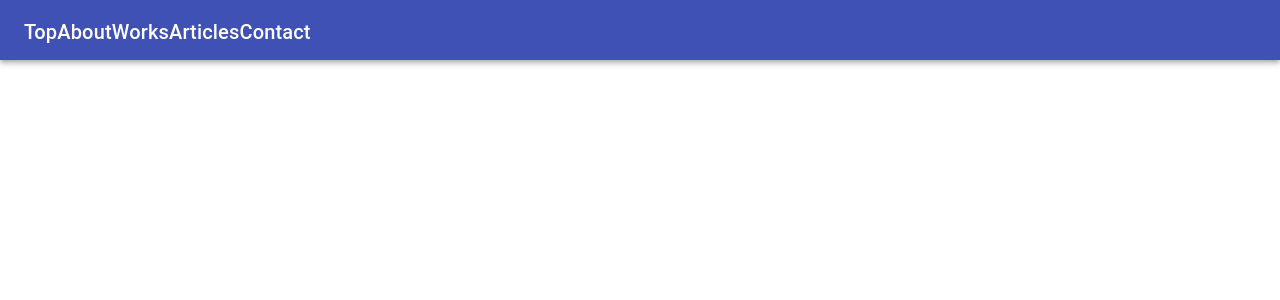
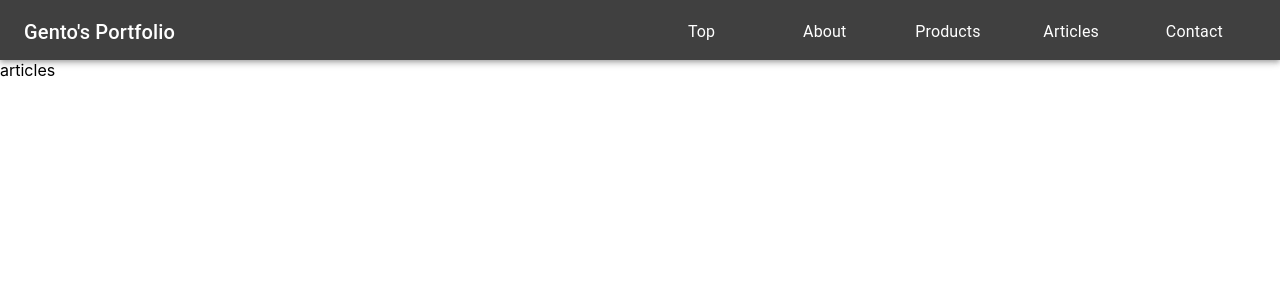
Before and after one commit to gento-ogane/gento-ogane.github.io, a React (Create React App) app: page /articles in a window 1280 px wide. Shown: the top 300 px of the page. Built offline with nearby package versions, Linux system fonts and the light colour scheme.

Commit message:
add routing

```diff
--- a/src/views/Home.tsx
+++ b/src/views/Home.tsx
@@ -1,27 +1,26 @@
 import * as React from "react";
 import styled from 'styled-components';
-import { BrowserRouter as Router, Route, Redirect, Switch } from "react-router-dom";
+import { BrowserRouter as Router, Route, Switch } from "react-router-dom";
 import Top from "./Pages/Top";
 import Articles from "./Pages/Articles";
 import Contact from "./Pages/Contact";
-import Works from "./Pages/Works";
+import Products from "./Pages/Products";
 import About from "./Pages/About";
 import Header from  './organisms/Header';
-import {headerHeightNum}from '../utils/size';
 
 
 const Home: React.FC = props => {
   return (
     <>
+    <Router>
     <Header/>
-    <Router>
       <Switch>
         <Content>
         <Route exact path="/" component={Top} />
         <Route exact path='/about' component={About} />
-        <Route exact path='/works' component={Works} />
+        <Route exact path='/products' component={Products} />
         <Route exact path='/contact' component={Contact} />
-        <Route exact path='/about' component={Articles} />
+        <Route exact path='/articles' component={Articles} />
         </Content>
       </Switch>
     </Router>
--- a/src/views/organisms/Header.tsx
+++ b/src/views/organisms/Header.tsx
@@ -3,36 +3,66 @@ import styled from 'styled-components';
 import AppBar from '@material-ui/core/AppBar';
 import Toolbar from '@material-ui/core/Toolbar';
 import Typography  from '@material-ui/core/Typography'
+import ListItem from '@material-ui/core/ListItem';
+import ListItemText from '@material-ui/core/ListItemText';
 import {headerHeightNum}from '../../utils/size';
+import {useHistory} from 'react-router-dom';
 
 
 const Header:React.FC=props=>{
+    const history=useHistory();
 
-return (<>
-<Head position="static">
-<Toolbar>
-<Typography variant="h6" >
-      Top
-</Typography>
-<Typography variant="h6" >
-      About
-</Typography>
-<Typography variant="h6" >
-      Works
-</Typography>
-<Typography variant="h6" >
-      Articles
-</Typography>
-<Typography variant="h6" >
-      Contact
-</Typography>
-</Toolbar>
-</Head>
-</>)
+    const a=()=>{
+
+    }
+
+return (
+  <>
+    <Head position="static">
+      <Bar>
+        <Title variant="h6">Gento's Portfolio</Title>
+        <MenuItem button onClick={()=>{history.push('/');}}>
+        <MenuItemText>Top</MenuItemText>
+        </MenuItem>
+        <MenuItem button onClick={()=>{history.push('/about')}}>
+          <MenuItemText>About</MenuItemText>
+        </MenuItem>
+        <MenuItem button onClick={()=>{history.push('/products')}}>
+          <MenuItemText>Products</MenuItemText>
+        </MenuItem>
+        <MenuItem button onClick={()=>{history.push('/articles')}}>
+          <MenuItemText>Articles</MenuItemText>
+        </MenuItem>
+        <MenuItem button onClick={()=>{history.push('/contact')}}>
+          <MenuItemText>Contact</MenuItemText>
+        </MenuItem>
+      </Bar>
+    </Head>
+  </>
+);
 }
+
+
 
 const Head=styled(AppBar)`
 height:${headerHeightNum+"px"};
+background:#404040 !important;
+`
+const Bar=styled(Toolbar)`
+
 `
 
+const Title=styled(Typography)`
+width:50%;
+`
+const MenuItemText=styled(ListItemText)`
+ text-align:center;
+`
+
+const MenuItem=styled(ListItem)`
+ width:10% !important;
+`
+
+
+
 export default Header
```
Also changed, not shown: src/views/Pages/Products.tsx (renamed from src/views/Pages/Works.tsx), src/views/organisms/Footer.tsx (renamed from src/views/Pages/Footer.tsx).
